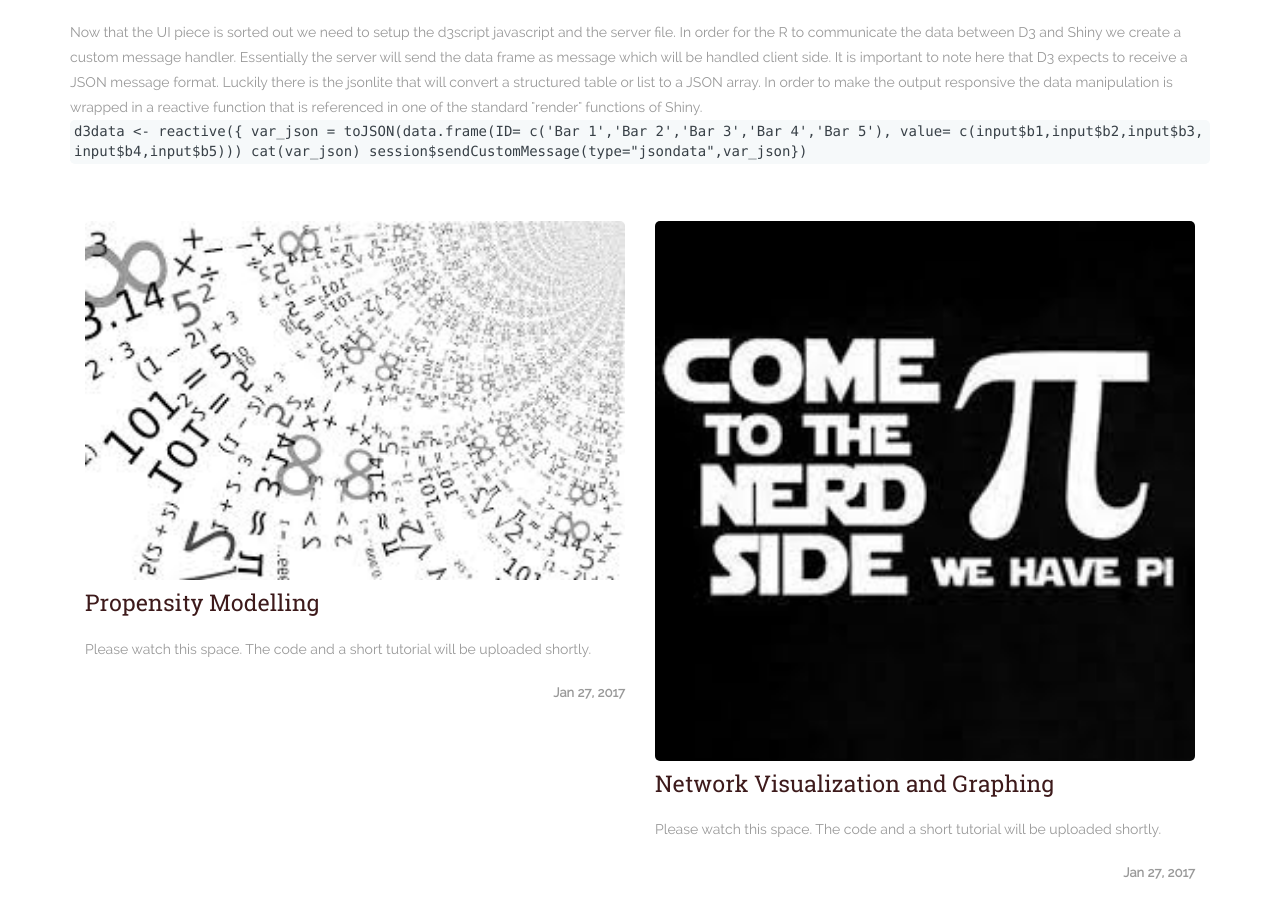
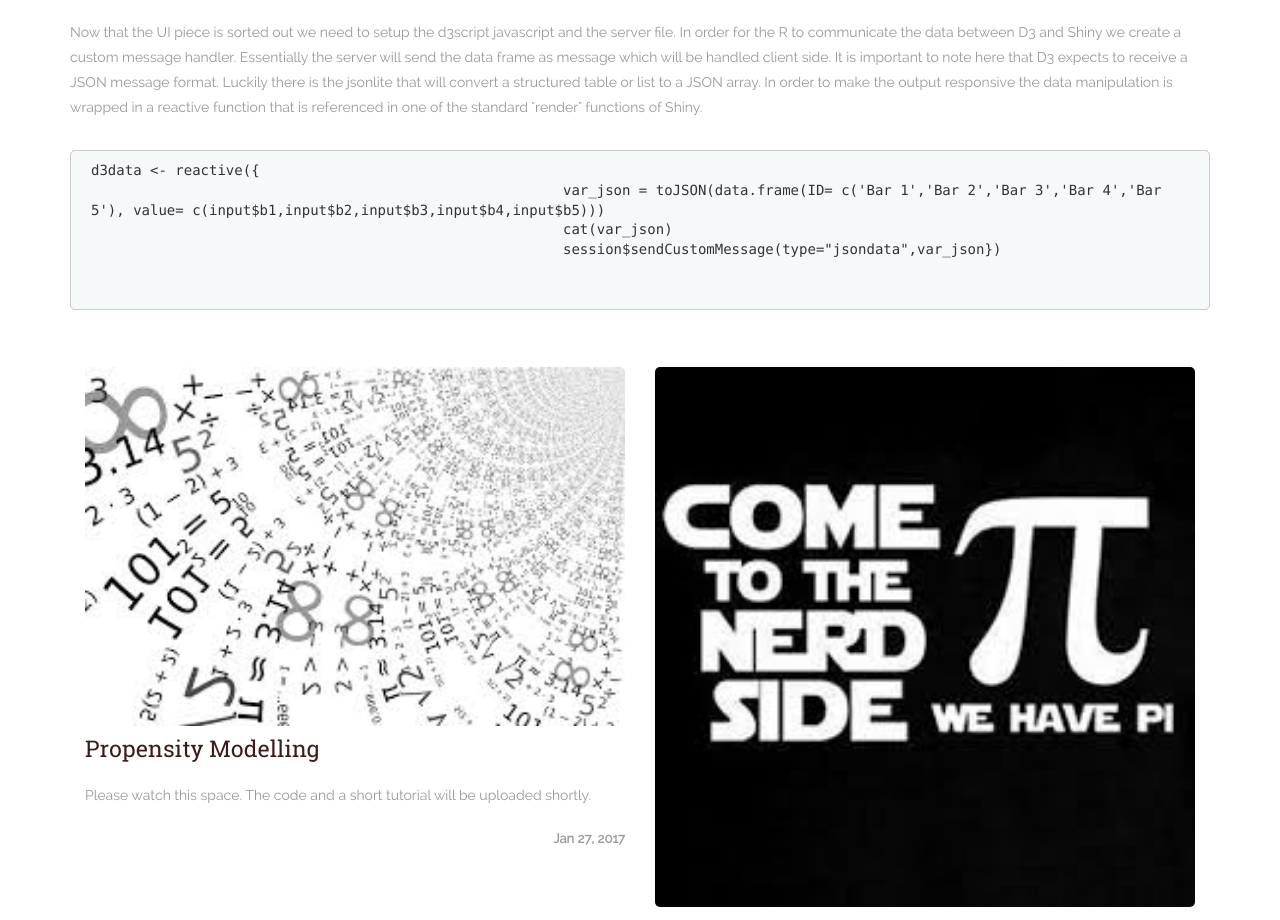
Before and after one commit to WaWatahR/wawatahr.github.io, a plain HTML site: page D3Shiny.html in a window 1280 px wide. Shown: the part 1840-2760 px from the top of the page. Drawn offline with Linux system fonts and the light colour scheme.

Commit message:
no message

```diff
--- a/D3Shiny.html
+++ b/D3Shiny.html
@@ -90,10 +90,11 @@ License URL: http://creativecommons.org/licenses/by/3.0/
                             tags$div(id="d3chart", class="chart")</code>
 						<p>Now that the UI piece is sorted out we need to setup the d3script javascript and the server file. In order for the R to communicate the data between D3 and Shiny we create a custom message handler. Essentially the server will send the data frame as message which will be handled client side.
 						It is important to note here that D3 expects to receive a JSON message format. Luckily there is the jsonlite that will convert a structured table or list to a JSON array. In order to make the output responsive the data manipulation is wrapped in a reactive function that is referenced in one of the standard "render" functions of Shiny.</p>
-						<code>d3data <- reactive({
+						<pre><code>d3data <- reactive({
 							<othercode>var_json = toJSON(data.frame(ID= c('Bar 1','Bar 2','Bar 3','Bar 4','Bar 5'), value= c(input$b1,input$b2,input$b3,input$b4,input$b5)))
 							<othercode>cat(var_json)
 							<othercode>session$sendCustomMessage(type="jsondata",var_json})</code>
+						</pre>
 						<p> </p>
 						<script src="//platform.linkedin.com/in.js" type="text/javascript"> lang: en_US</script>
 						<script type="IN/Share"></script>
```
